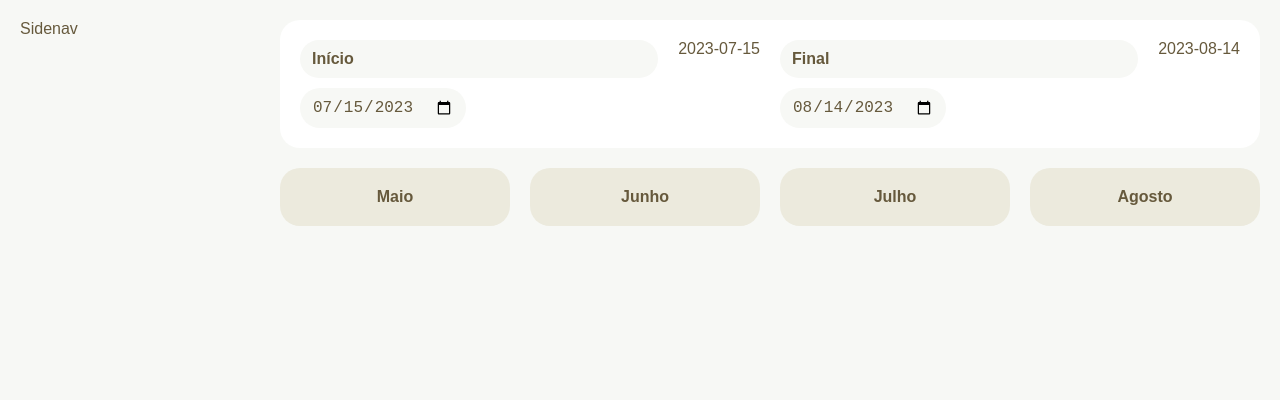
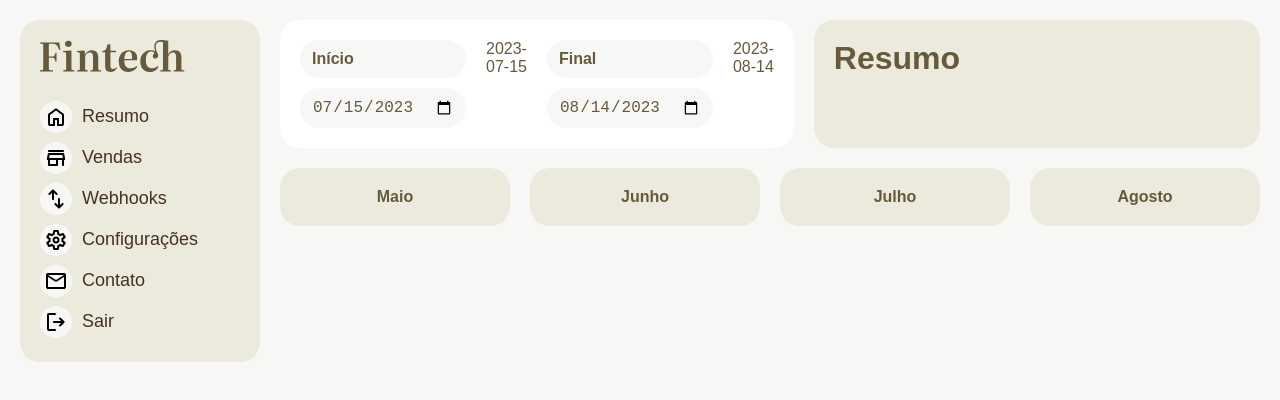
Before and after one commit to BHzdev/fintech, a React (Vite) app: page / in a window 1280 px wide. Shown: the top 400 px of the page. Built offline with nearby package versions, Linux system fonts and the light colour scheme; no server answers.

Commit message:
feat: creating the framework and styling the sidenav

```diff
--- a/src/Components/Header.tsx
+++ b/src/Components/Header.tsx
@@ -3,10 +3,13 @@
 import Months from "./Months";
 
 const Header = () => {
+  const [title, setTitle] = React.useState("Resumo");
+
   return (
     <header className="mb">
-      <div className="mb">
+      <div className="daterange mb">
         <DateRange />
+        <h1 className="box bg-3">{title}</h1>
       </div>
       <Months />
     </header>
--- a/src/Components/Sidenav.tsx
+++ b/src/Components/Sidenav.tsx
@@ -1,7 +1,55 @@
-import React from "react";
+import resumo from "../assets/icons/resumo.svg";
+import vendas from "../assets/icons/vendas.svg";
+import webhooks from "../assets/icons/webhooks.svg";
+import configuracoes from "../assets/icons/configuracoes.svg";
+import contato from "../assets/icons/contato.svg";
+import sair from "../assets/icons/sair.svg";
+import FintechSVG from "../assets/FintechSVG";
 
 const Sidenav = () => {
-  return <div>Sidenav</div>;
+  return (
+    <nav className="sidenav box bg-3">
+      <FintechSVG title="Fintech Logo" />
+      <ul>
+        <li>
+          <span>
+            <img src={resumo} alt="" />
+          </span>
+          <a href="">Resumo</a>
+        </li>
+        <li>
+          <span>
+            <img src={vendas} alt="" />
+          </span>
+          <a href="">Vendas</a>
+        </li>
+        <li>
+          <span>
+            <img src={webhooks} alt="" />
+          </span>
+          <a>Webhooks</a>
+        </li>
+        <li>
+          <span>
+            <img src={configuracoes} alt="" />
+          </span>
+          <a>Configurações</a>
+        </li>
+        <li>
+          <span>
+            <img src={contato} alt="" />
+          </span>
+          <a>Contato</a>
+        </li>
+        <li>
+          <span>
+            <img src={sair} alt="" />
+          </span>
+          <a>Sair</a>
+        </li>
+      </ul>
+    </nav>
+  );
 };
 
 export default Sidenav;
--- a/src/Style.css
+++ b/src/Style.css
@@ -80,6 +80,44 @@
   grid-template-columns: 240px auto;
 }
 
+/* Sidenav */
+
+.sidenav li {
+  display: flex;
+  align-items: center;
+  gap: var(--gap-s);
+}
+
+.sidenav li span {
+  width: 2rem;
+  height: 2rem;
+  background: var(--color-4);
+  display: flex;
+  align-items: center;
+  justify-content: center;
+  border-radius: var(--gap);
+}
+
+.sidenav li a {
+  flex: 1;
+  font-size: 1.125rem;
+  text-decoration: none;
+  color: var(--color-1);
+  padding: var(--gap-s) 0;
+}
+
+.sidenav li:hover span {
+  background: var(--color-3);
+}
+
+/* DateRange */
+
+.daterange {
+  display: grid;
+  grid-template-columns: 1fr 1fr;
+  gap: var(--gap);
+}
+
 /* Summary */
 
 .summary {
```
